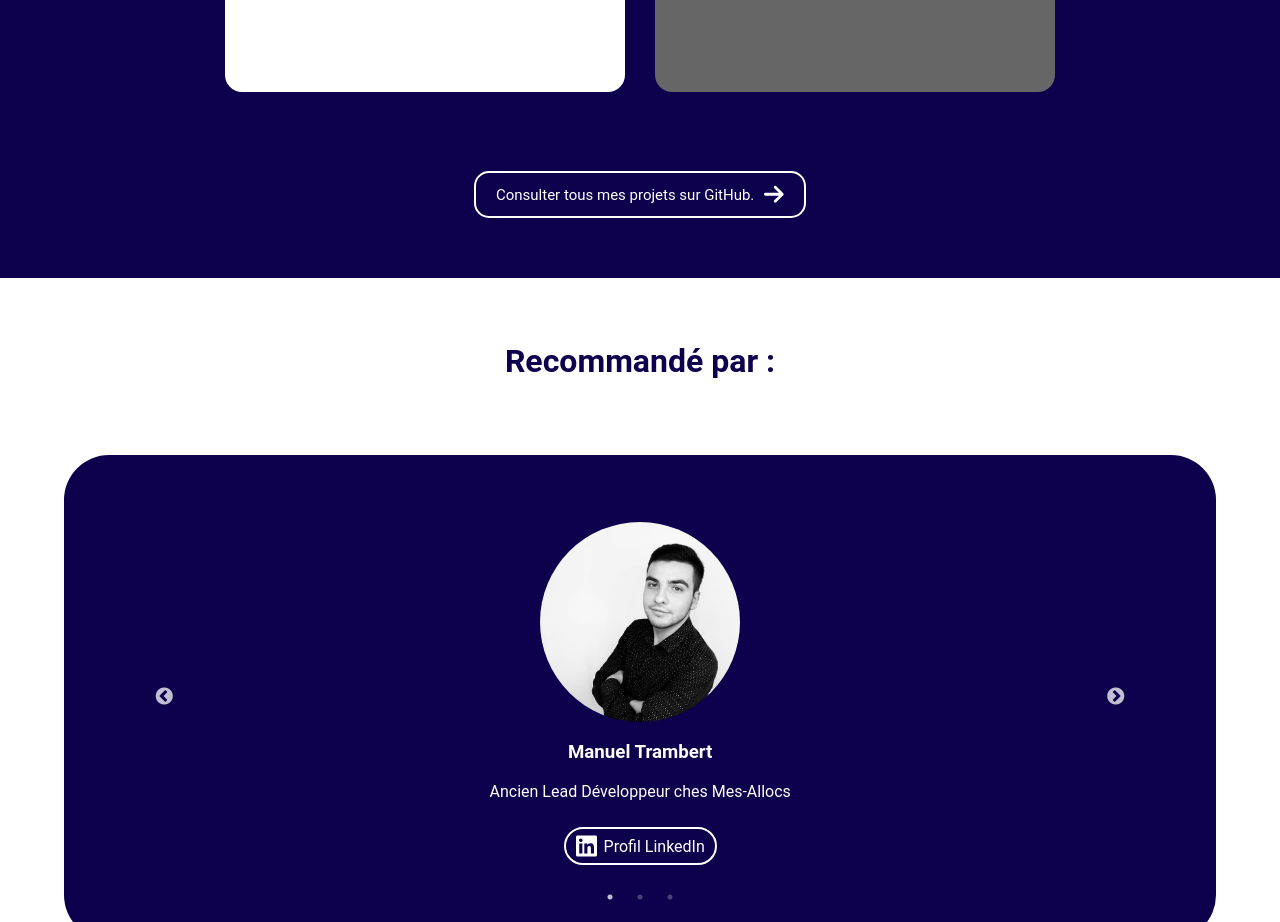
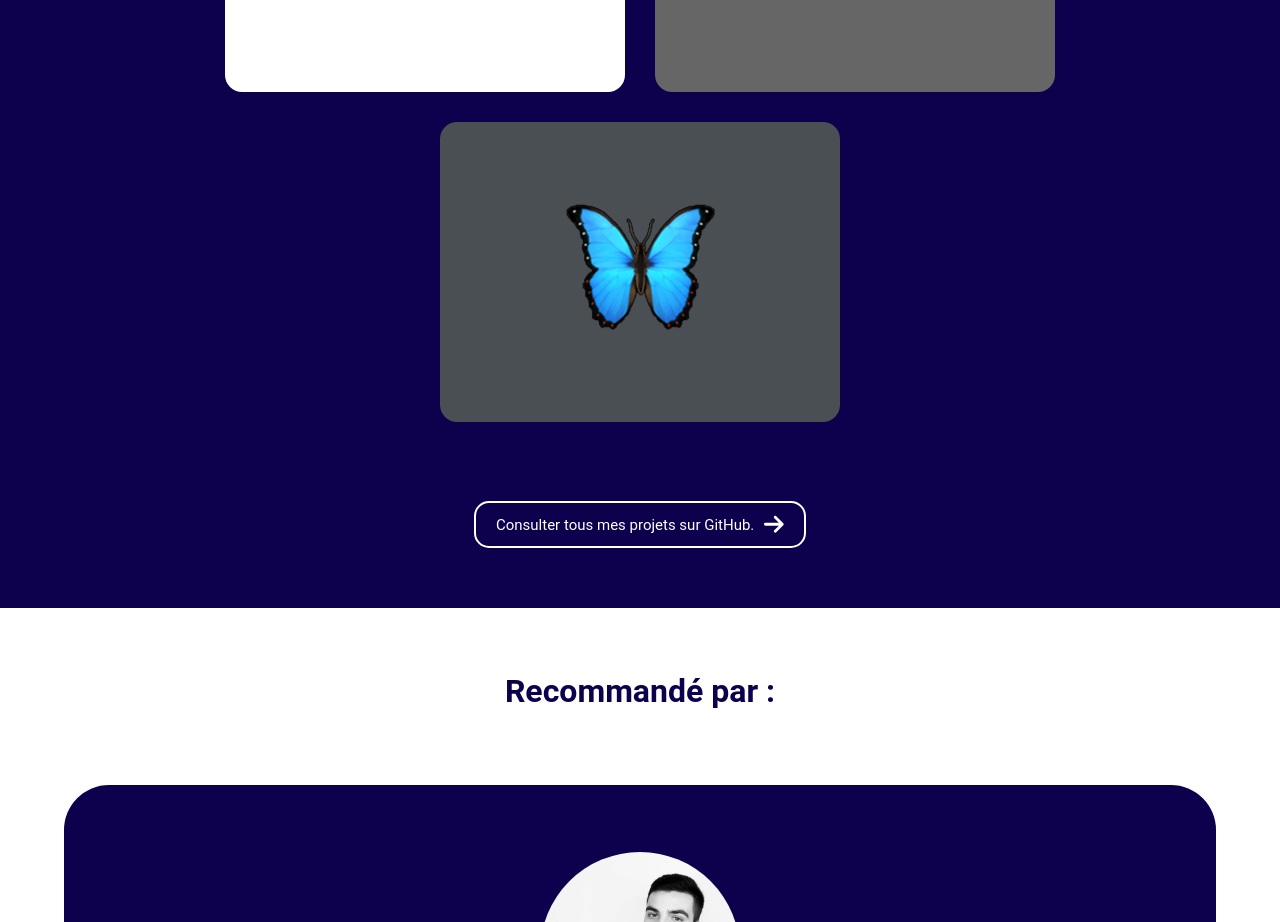
Before and after one commit to Naitchi/PortFolio, a Next.js app: page / in a window 1280 px wide. Shown: the part 1280-2202 px from the top of the page. Built offline with nearby package versions, Linux system fonts and the light colour scheme.

Commit message:
✨ added butterfly to my portfolio

```diff
--- a/src/components/Portfolio/Portfolio.tsx
+++ b/src/components/Portfolio/Portfolio.tsx
@@ -39,6 +39,11 @@ export default function Portfolio() {
           url="https://projet-14-wealth-health-1zqd.vercel.app/12"
           desc="Projet de ma formation développeur web, j'ai créé une page qui affiche les statistiques sportive d'une personne en les stylisant selon la maquette."
         />
+        <SiteCard
+          image="butterflychat.png"
+          url="https://butterfly-chat.vercel.app/"
+          desc="Projet personnel pour apprendre les websockets, j'ai créé un chat qui permet de communiquer avec plusieurs autres utilisateurs en temps réel."
+        />
       </div>
       <a className={styles.github} href="https://github.com/Naitchi?tab=repositories">
         Consulter tous mes projets sur GitHub.
```
Also changed, not shown: public/assets/butterflychat.png (added).
